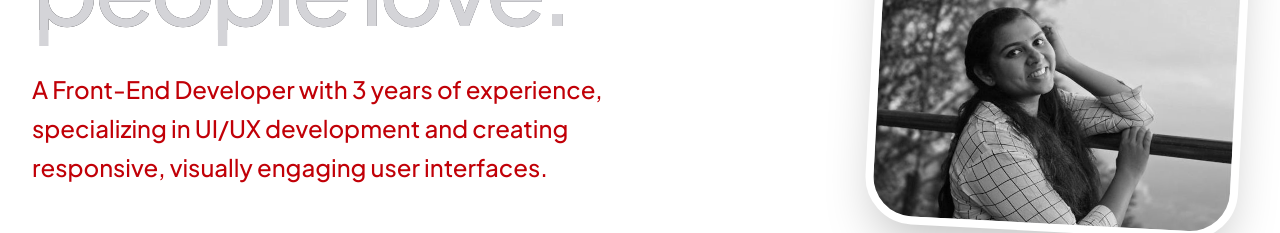
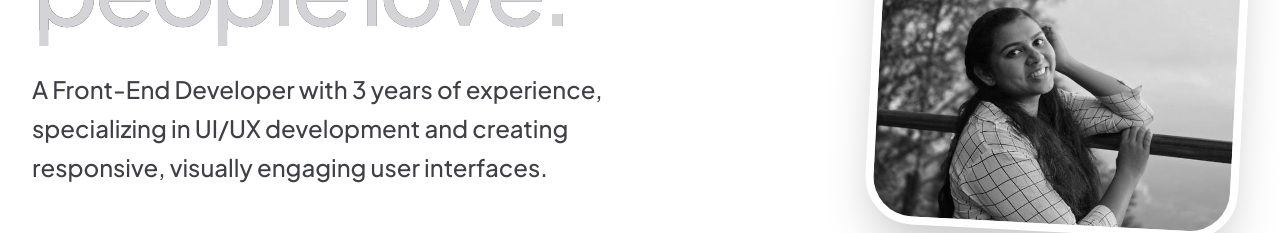
Before and after one commit to PVijitha/portfolio, a React (Vite) app: page / in a window 1280 px wide. Shown: the part 465-698 px from the top of the page. Built offline with nearby package versions, Linux system fonts and the light colour scheme; no server answers.

Commit message:
Update Home.tsx

```diff
--- a/src/pages/Home.tsx
+++ b/src/pages/Home.tsx
@@ -98,7 +98,7 @@ export default function Home() {
 
             <motion.p
               variants={itemVariants}
-              className="text-xl md:text-2xl text-red-700 max-w-2xl mb-12 leading-relaxed font-medium"
+              className="text-xl md:text-2xl text-zinc-700 max-w-2xl mb-12 leading-relaxed font-medium"
             >
               A Front-End Developer with 3 years of experience, specializing in
               UI/UX development and creating responsive, visually engaging user
```
